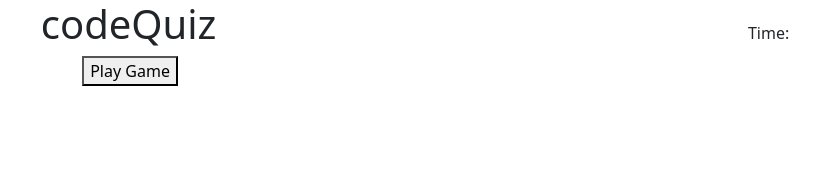
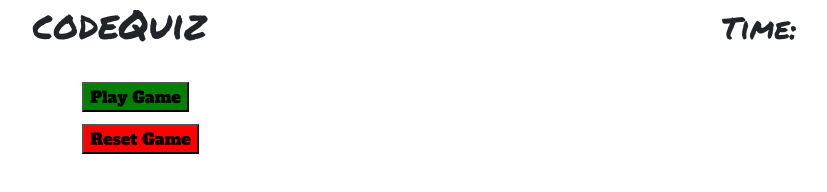
Before and after one commit to Castoreno05/codeQuiz, a plain HTML site: page index.html in a window 1280 px wide. Shown: the whole page, without its empty margins (225-1052 px from the left). Drawn offline with nearby package versions, Linux system fonts and the light colour scheme.

Commit message:
Added fonts to the header and buttons. Created a reset button and styled it.

```diff
--- a/Assets/style.css
+++ b/Assets/style.css
@@ -2,11 +2,16 @@ header {
     display: flex;
     justify-content: space-around;
     align-items: baseline;
+    font-family: 'Permanent Marker', 'cursive';
+    font-size: 30px;
 }
 
 .startGame {
     display: flex;
     margin-left: 24%;
+    font-family: 'Alfa Slab One', 'cursive';
+    background-color: green;
+    margin-top: 2%;
 }
 /* .container-fluid {
     display: flex;
@@ -14,3 +19,11 @@ header {
     align-items: center;
 
 } */
+
+.resetGame {
+    display: flex;
+    margin-top: 1%;
+    margin-left: 24%;
+    font-family: 'Alfa Slab One', 'cursive';
+    background-color: red;
+}
--- a/index.html
+++ b/index.html
@@ -11,10 +11,8 @@
         integrity="sha384-0evHe/X+R7YkIZDRvuzKMRqM+OrBnVFBL6DOitfPri4tjfHxaWutUpFmBp4vmVor" crossorigin="anonymous">
     <link rel="preconnect" href="https://fonts.googleapis.com">
     <link rel="preconnect" href="https://fonts.gstatic.com" crossorigin>
-    <link href="https://fonts.googleapis.com/css2?family=Bebas+Neue&family=Dancing+Script&display=swap"
-        rel="stylesheet">
-    <link href="https://fonts.googleapis.com/css2?family=Titillium+Web:ital,wght@0,400;0,700;1,200&display=swap"
-        rel="stylesheet">
+    <link href="https://fonts.googleapis.com/css2?family=Permanent+Marker&display=swap" rel="stylesheet">
+    <link href="https://fonts.googleapis.com/css2?family=Alfa+Slab+One&display=swap" rel="stylesheet">
     <title>codeQuiz</title>
 </head>
 
@@ -29,6 +27,8 @@
 
     <button class="startGame" type="button" id="startGame">Play Game</button>
 
+    <button class="resetGame" type="button" id="resetGame">Reset Game</button>
+
 
     <script src="https://code.jquery.com/jquery-3.5.1.min.js"
         integrity="sha256-9/aliU8dGd2tb6OSsuzixeV4y/faTqgFtohetphbbj0=" crossorigin="anonymous"></script>
--- a/script.js
+++ b/script.js
@@ -111,6 +111,7 @@ function buttonOne() {
     li4.setAttribute("style", "margin:auto; font-size:20px;");
 
     btnTwo.addEventListener("click", buttonTwo);
+
 }
 
 // Third Phase of questions ------------------------------------
```
